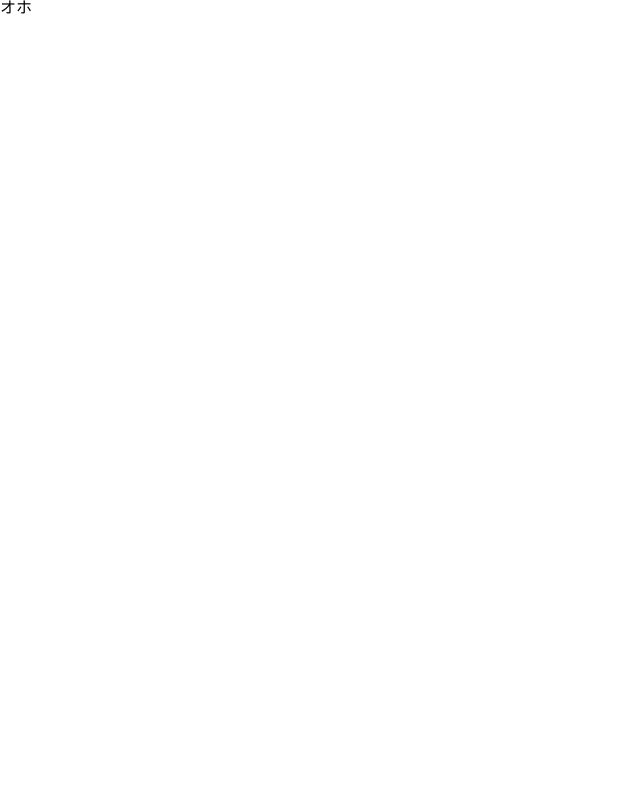
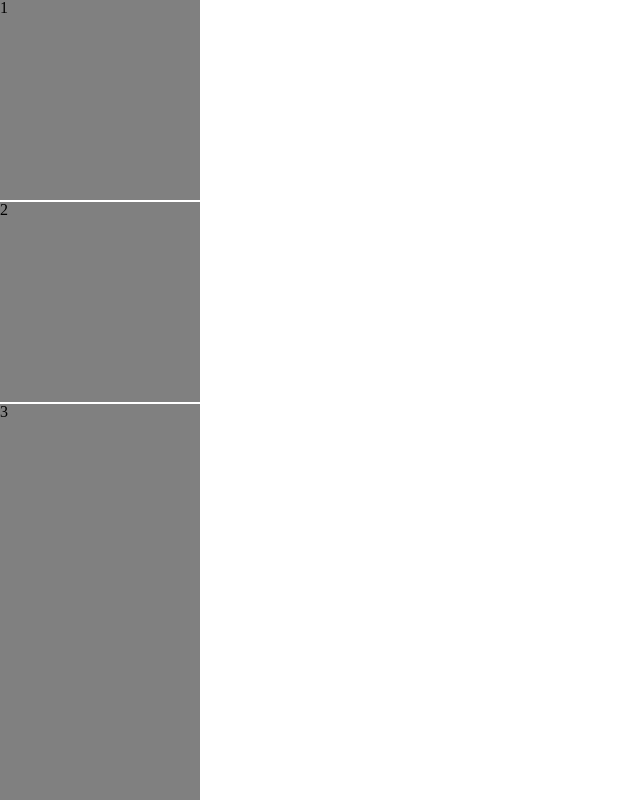
Before and after one commit to tekuno3/tekuno-site, a React (Vite) app: page / in a window 1280 px wide. Shown: the whole page, without its empty margins (0-640 px from the left). Built offline with nearby package versions, Linux system fonts and the light colour scheme.

Commit message:
Stack追加

```diff
--- a/src/Components/Stack.tsx
+++ b/src/Components/Stack.tsx
@@ -1,14 +1,49 @@
-import { ComponentPropsWithoutRef } from "react";
+import { Children, ComponentPropsWithoutRef, Fragment, ReactNode } from "react";
 
 export interface StackProps extends ComponentPropsWithoutRef<'div'> {
+    children?: ReactNode,
     direction?: 'horizontal' | 'vertical',
-    spacing?: ''
+    divider?: ReactNode
+    spacing?: number | string,
+}
+
+export const stackClasses = {
+    root: 'stack-root',
 }
 
 export function Stack({
-    ...rest,
+    children,
+    direction = 'vertical',
+    divider,
+    spacing,
+    ...rest
 }: StackProps) {
+    const flexDirection = ({
+        horizontal: 'row',
+        vertical: 'column',
+    } as const)[direction];
+
+    const gapDirection = ({
+        horizontal: 'column',
+        vertical: 'row',
+    } as const)[direction];
+
     return (
-        <></>
+        <div
+            className={stackClasses.root}
+            css={{
+                display: 'flex',
+                flexDirection: flexDirection,
+                [`${gapDirection}Gap`]: spacing,
+            }}
+            {...rest}
+        >
+            {Children.map(children, (child, index) => (
+                <Fragment key={index}>
+                    {child}
+                    {divider}
+                </Fragment>
+            ))}
+        </div>
     );
 }
--- a/src/Home/Home.tsx
+++ b/src/Home/Home.tsx
@@ -1,11 +1,19 @@
+import { Stack } from "@src/Components/Stack";
+
 export interface HomeProps {
 
 }
 
 export function Home({ }: HomeProps) {
     return (
-        <div css={{ width: '100%', }}>
-            オホ
-        </div>
+        <Stack
+            direction="vertical"
+            spacing={2}
+            css={{ height: '100vh', width: '100%', }}
+        >
+            <div css={{ backgroundColor: 'gray', height: '200px', width: '200px' }}>1</div>
+            <div css={{ backgroundColor: 'gray', height: '200px', width: '200px' }}>2</div>
+            <div css={{ backgroundColor: 'gray', minHeight: '200px', width: '200px', flexGrow: 1, }}>3</div>
+        </Stack>
     );
 }
```
